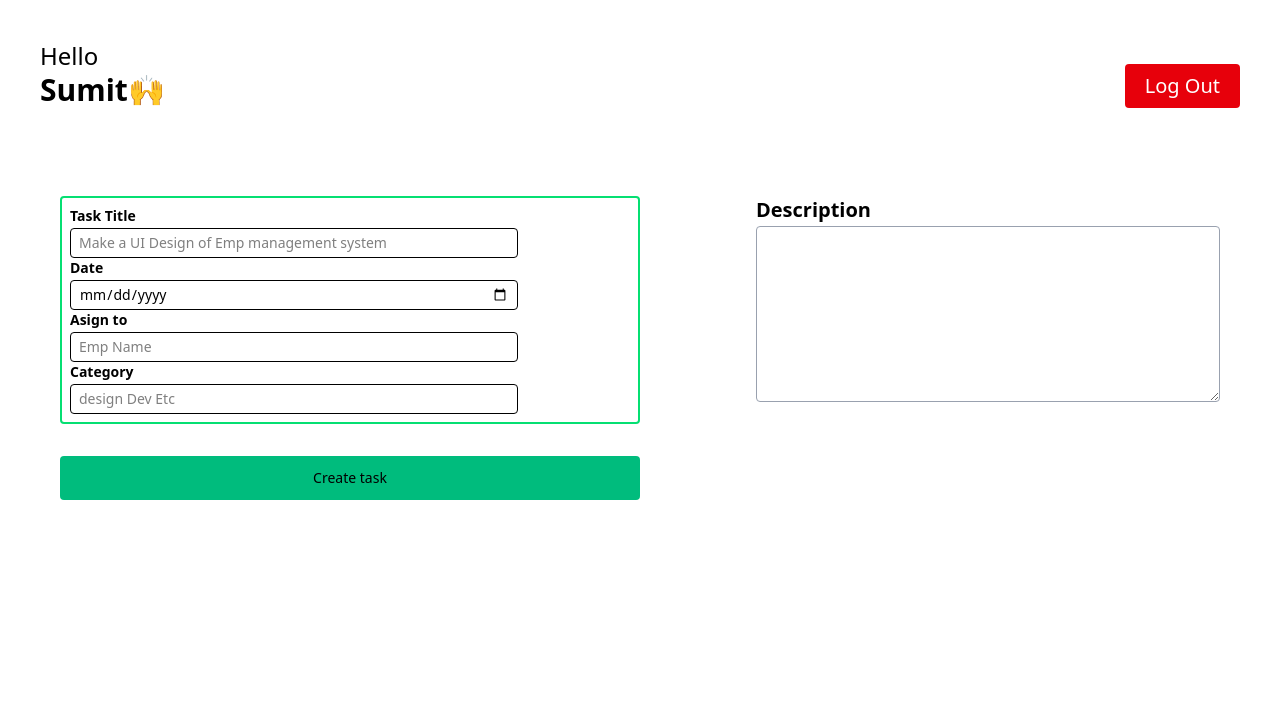
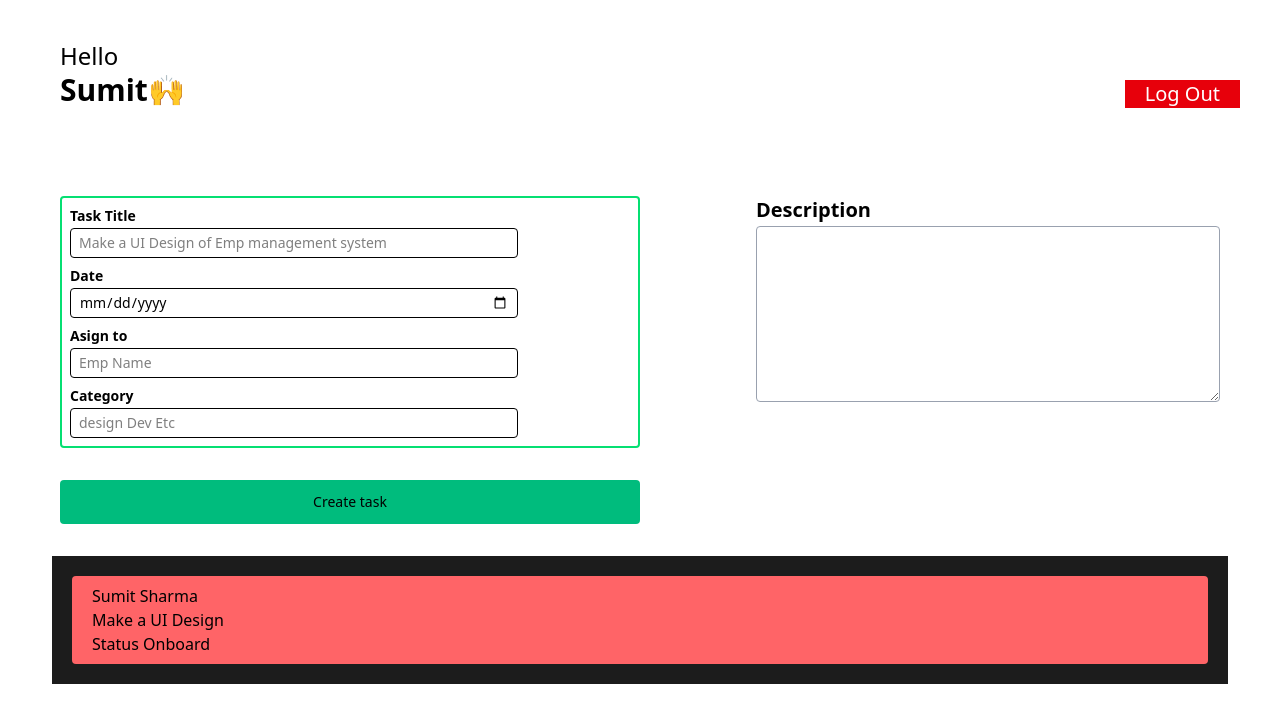
Before and after one commit to sumit007ind/Employee-mangement, a React app in the folder Emp-mangement/: page / in a window 1280 px wide. Shown: the top 722 px of the page. Built offline with nearby package versions, Linux system fonts and the light colour scheme; the HTML template or start-up script is replaced by a standard one.

Commit message:
new mode

```diff
--- a/Emp-mangement/src/Components/Auth/Dashboard/Admindashboard.jsx
+++ b/Emp-mangement/src/Components/Auth/Dashboard/Admindashboard.jsx
@@ -1,32 +1,15 @@
 import React from 'react'
 import Header from '../../Otherrs/Header'
+import CreateTask from '../../Otherrs/CreateTask'
+import AllTask from '../../Otherrs/AllTask'
 
 const Admindashboard = () => {
   return (
    <div className='h-screen w-full p-10'>
     <Header/>
+    <CreateTask/>
+    <AllTask/>
 
-    <div className='p-5 mt-7 rounded '>
-        <form  className='mt-10 flex w-full flex-wrap items-start   justify-between gap-4 '>
-
-            <div className='w-1/2 border-green-400 border-[2px] rounded py-2 px-2'>
-                  <div><h3 className='text-sm  border-black text-black font-semibold  mb-0.5'>
-                Task Title
-            </h3>
-            <input className='text-sm py-1 px-2 w-4/5 rounded border-[1px] outline-none bg-transparent' type="text" placeholder='Make a UI Design of Emp management system' /></div>
-                <div className=''> <h3 className='text-sm text-black font-semibold mb-0.5'>Date</h3>
-            <input className='text-sm py-1 px-2 w-4/5 rounded outline-none bg-transparent border-[1px]' type="date" /></div>
-           <div> <h3 className='text-sm text-black font-semibold  mb-0.5'>Asign to</h3>
-            <input className='text-sm py-1 px-2 border-[1px] w-4/5 rounded outline-none bg-transparent' type="text" placeholder='Emp Name' /></div>
-           <div> <h3 className='text-sm text-black font-semibold  mb-0.5'>Category</h3>
-            <input className='text-sm py-1 px-2 w-4/5 border-[1px] rounded outline-none bg-transparent' type="text" placeholder='design Dev Etc' /></div></div>
-
-           <div className='w-2/5 flex flex-col items-start'> <h3 className='text-sm text-black font-semibold text-xl mb-0.5'>Description</h3>
-            <textarea className='w-full h-44 text-sm py-2 px-4 rounded outline-none bg-transparent border-[1px] border-gray-400' name="" id=""></textarea></div>
-
-            <button className='w-1/2 bg-emerald-500 py-3 hover:bg-emerald-600 px-5 text-sm rounded mt-4 '>Create task</button>
-        </form>
-    </div>
    </div>
   )
 }
--- /dev/null
+++ b/Emp-mangement/src/Components/Otherrs/AllTask.jsx
@@ -0,0 +1,15 @@
+import React from 'react'
+
+const AllTask = () => {
+  return (
+    <div className='bg-[#1c1c1c] p-5 m-3 '>
+      <div className='bg-red-400 py-2 px-5 rounded'>
+        <h2>Sumit Sharma</h2>
+        <h3>Make a UI Design </h3>
+        <h5>Status Onboard</h5>
+      </div>
+    </div>
+  )
+}
+
+export default AllTask
--- /dev/null
+++ b/Emp-mangement/src/Components/Otherrs/CreateTask.jsx
@@ -0,0 +1,29 @@
+import React from 'react'
+
+const CreateTask = () => {
+  return (
+     <div className='p-5 mt-7 rounded '>
+        <form  className='mt-10 flex w-full flex-wrap items-start   justify-between gap-4 '>
+
+            <div className='w-1/2 border-green-400 border-[2px] rounded py-2 px-2'>
+                  <div><h3 className='text-sm  border-black text-black font-semibold  mb-0.5'>
+                Task Title
+            </h3>
+            <input className='text-sm py-1 px-2 w-4/5  rounded border-[1px] outline-none bg-transparent' type="text" placeholder='Make a UI Design of Emp management system' /></div>
+                <div className=''> <h3 className='text-sm text-black font-semibold mt-2 mb-0.5'>Date</h3>
+            <input className='text-sm py-1 px-2 w-4/5 rounded  outline-none bg-transparent border-[1px]' type="date" /></div>
+           <div> <h3 className='text-sm text-black font-semibold mt-2 mb-0.5'>Asign to</h3>
+            <input className='text-sm py-1 px-2 border-[1px] w-4/5 rounded outline-none bg-transparent' type="text" placeholder='Emp Name' /></div>
+           <div> <h3 className='text-sm text-black font-semibold mt-2 mb-0.5'>Category</h3>
+            <input className='text-sm py-1 px-2 w-4/5 border-[1px] rounded outline-none bg-transparent' type="text" placeholder='design Dev Etc' /></div></div>
+
+           <div className='w-2/5 flex flex-col items-start'> <h3 className=' text-black font-semibold text-xl mb-0.5'>Description</h3>
+            <textarea className='w-full h-44 text-sm py-2 px-4 rounded outline-none bg-transparent border-[1px] border-gray-400' name="" id=""></textarea></div>
+
+            <button className='w-1/2 bg-emerald-500 py-3 hover:bg-emerald-600 px-5 text-sm rounded mt-4 '>Create task</button>
+        </form>
+    </div>
+  )
+}
+
+export default CreateTask
--- a/Emp-mangement/src/Components/Otherrs/Header.jsx
+++ b/Emp-mangement/src/Components/Otherrs/Header.jsx
@@ -4,8 +4,8 @@ import React from 'react'
 const Header = () => {
   return (
     <div className='flex items-end justify-between '>
-      <h1 className='text-black text-2xl font-medium'>Hello <br /> <span className='text-3xl font-semibold'>Sumit🙌</span></h1>
-      <button className='text-white text-xl bg-red-600 px-5 py-2 rounded-sm'>Log Out</button>
+      <h1 className='text-black text-2xl px-5 font-medium'>Hello <br /> <span className='text-3xl font-semibold'>Sumit🙌</span></h1>
+      <button className='text-white text-xl bg-red-600 px-5 py-2rounded-sm'>Log Out</button>
     </div>
   )
 }
```
